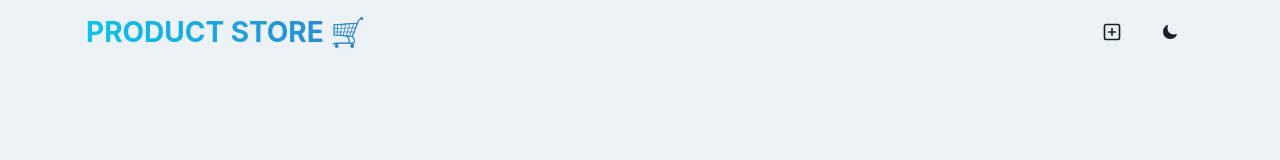
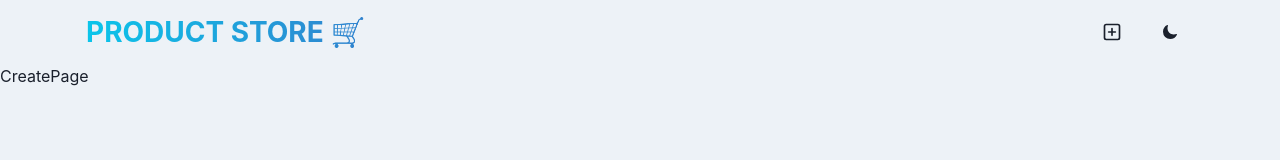
Before and after one commit to TlokotseSM/Mobitronix-Store, a React (Vite) app in the folder frontend/: page /create in a window 1280 px wide. Before the commit this address had no page. Shown: the top 160 px of the page. Built offline with nearby package versions, Linux system fonts and the light colour scheme.

Commit message:
updated CreatePage route path

```diff
--- a/frontend/src/App.jsx
+++ b/frontend/src/App.jsx
@@ -11,13 +11,13 @@
     <>
       <Box minH={"100vh"} bg={useColorModeValue("gray.100", "gray.900")}>
         <Navbar />
-        <Routes>
-          <Route path="/" element={<HomePage />} />
-          <Route path="/" element={<CreatePage />} />
-        </Routes>
+          <Routes>
+            <Route path='/' element={<HomePage />} />
+				    <Route path='/create' element={<CreatePage />} />
+          </Routes>
       </Box>
     </>
-  )
+  );
 }
 
 export default App
```
